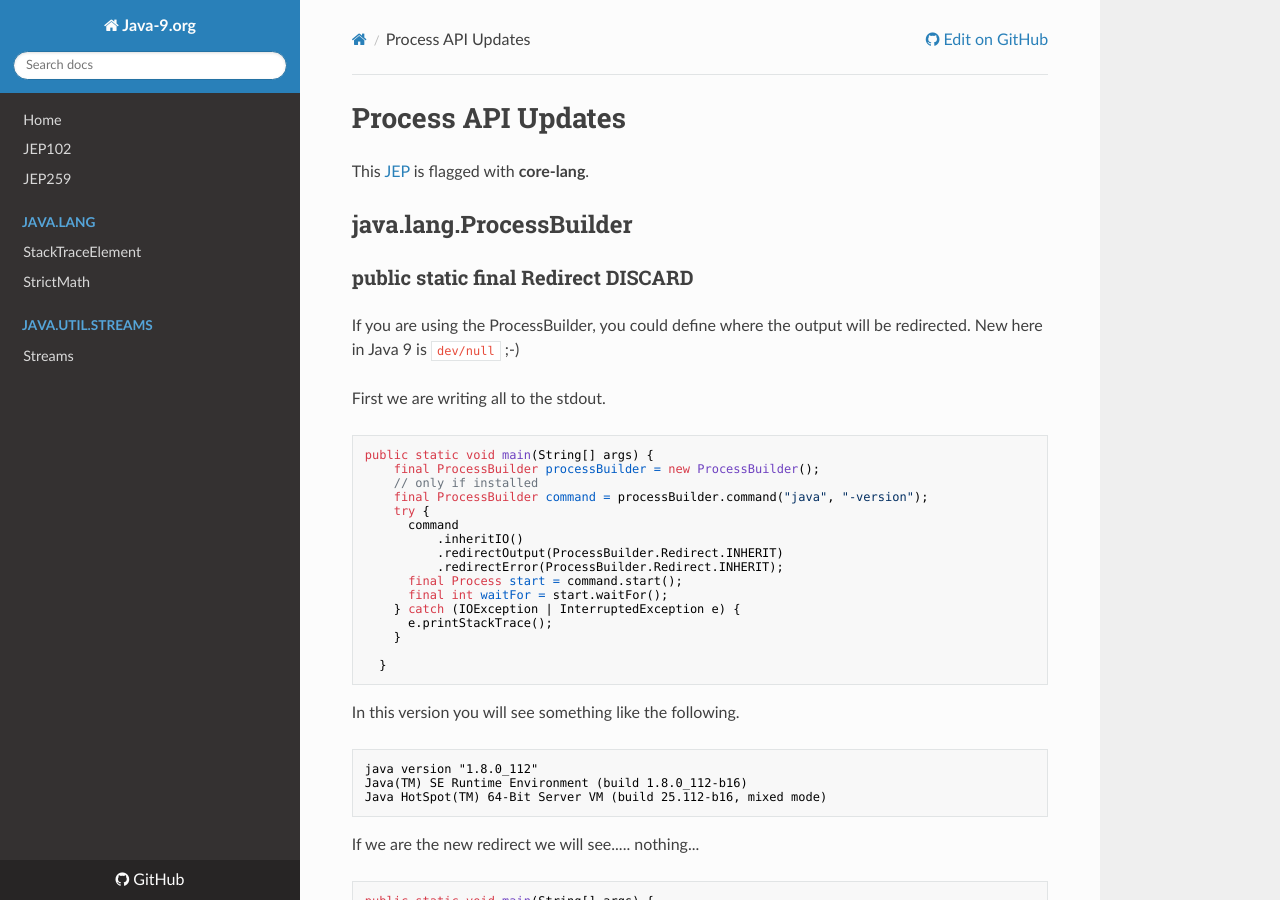
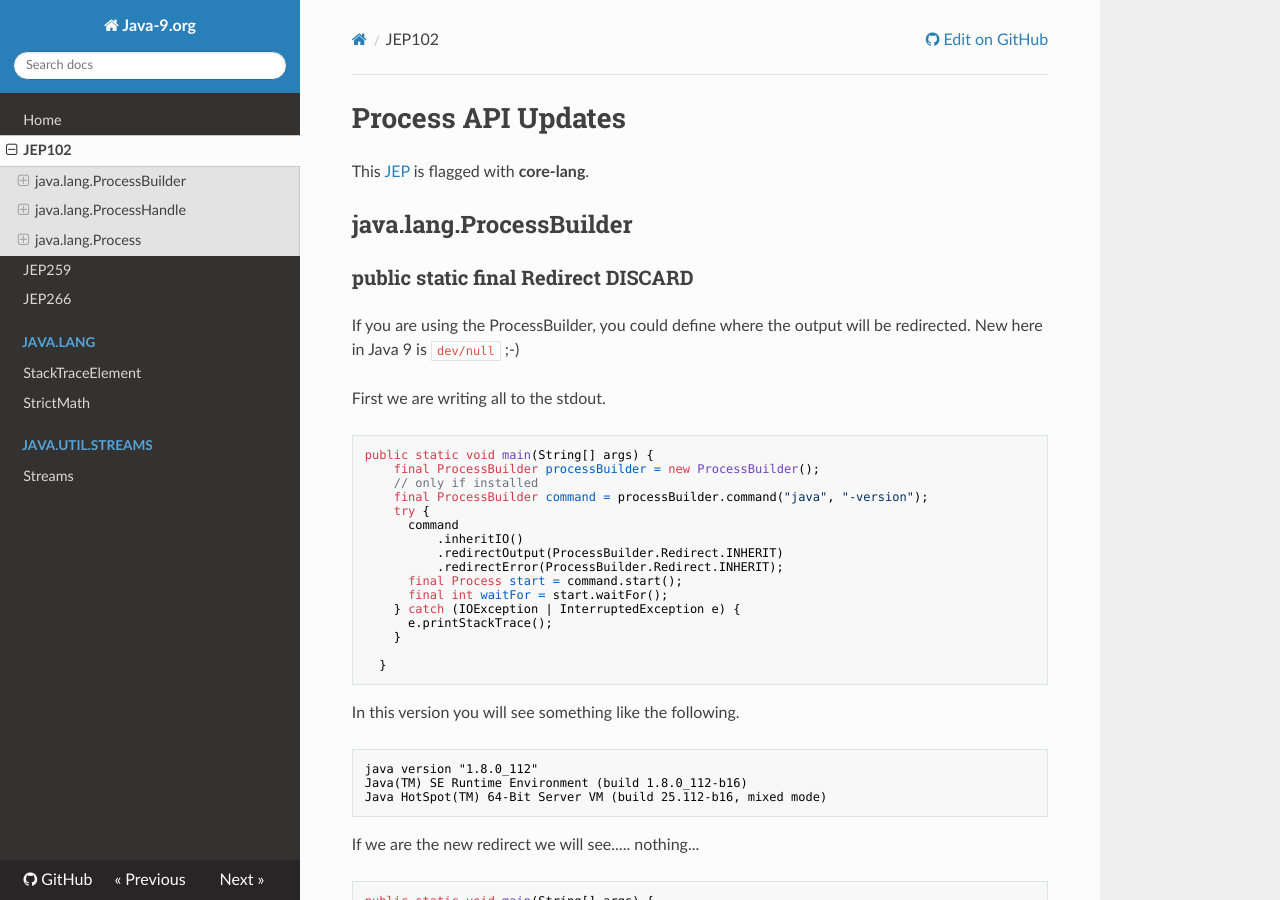
Before and after one commit to Java-Archive/java-9.github.io, an MkDocs documentation site: the page built from docs/JEP102.md, in a window 1280 px wide and 900 px high. Built offline with MkDocs 1.6.1, drawn with Linux system fonts in a browser that asks for light colours; nearby versions of some CDN libraries; old or Windows-style settings are respelled for this version of MkDocs.

Commit message:
cleaning mkdocs

```diff
--- a/mkdocs.yml
+++ b/mkdocs.yml
@@ -11,8 +11,10 @@
         permalink: True
 pages:
 - Home: index.md
-- JEP102: jep102.md
-- JEP259: jep259.md
+- JEP102: JEP102.md
+- JEP259: JEP259.md
+- JEP266: JEP266.md
+
 
 - java.lang:
     - 'StackTraceElement' : 'java.lang/StackTraceElement.md'
```
